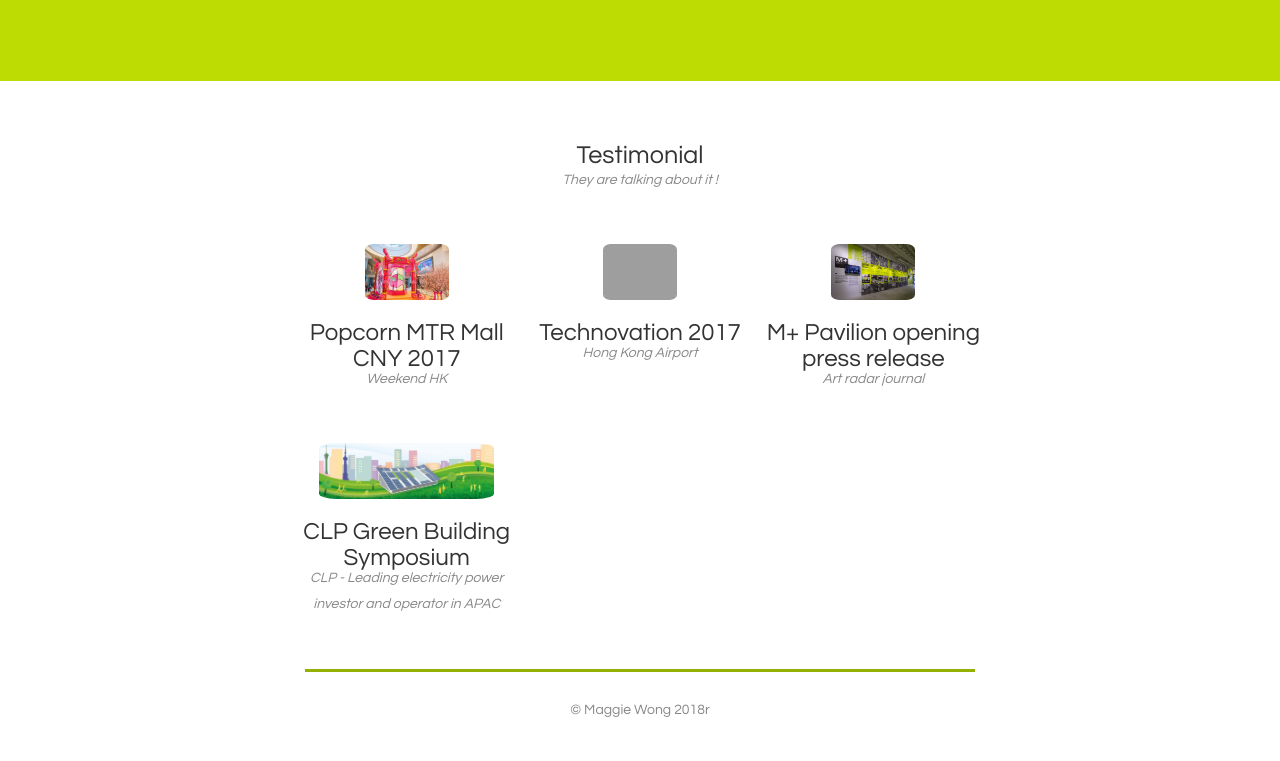
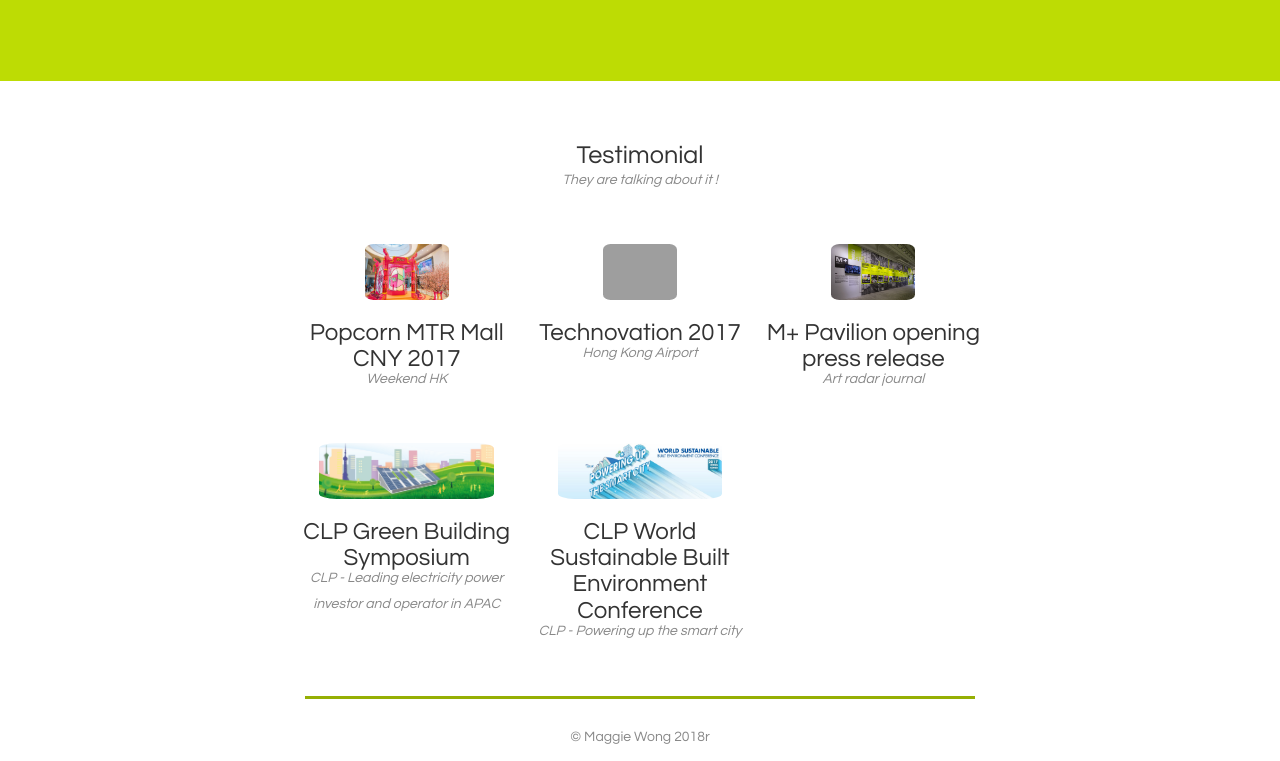
Before and after one commit to SimonDef/Maggie-Resume, a plain HTML site: page index.html in a window 1280 px wide. Shown: the part 2822-3583 px from the top of the page. Before the commit the page ends 3556 px from the top, so only its background shows below. Drawn offline with nearby package versions, Linux system fonts and the light colour scheme; grey boxes are pictures that could not be loaded.

Commit message:
Add files via upload

```diff
--- a/index.html
+++ b/index.html
@@ -230,6 +230,12 @@
 					<h3>CLP Green Building Symposium</h3>
 					<p>CLP - Leading electricity power investor and operator in APAC</p>
 				</div>
+				<div class="grid-2">
+					<a href="https://www.clp.com.hk/en/my-business/green-plus-programme/education-and-sharing/wsbe17hk"><img src="Publication5.jpg"></a>
+					<h3>CLP World Sustainable Built Environment Conference</h3>
+					<p>CLP - Powering up the smart city</p>
+				</div>
+
 
 			</div>
 		</section>
```
Also changed, not shown: Publication5.jpg (added).
